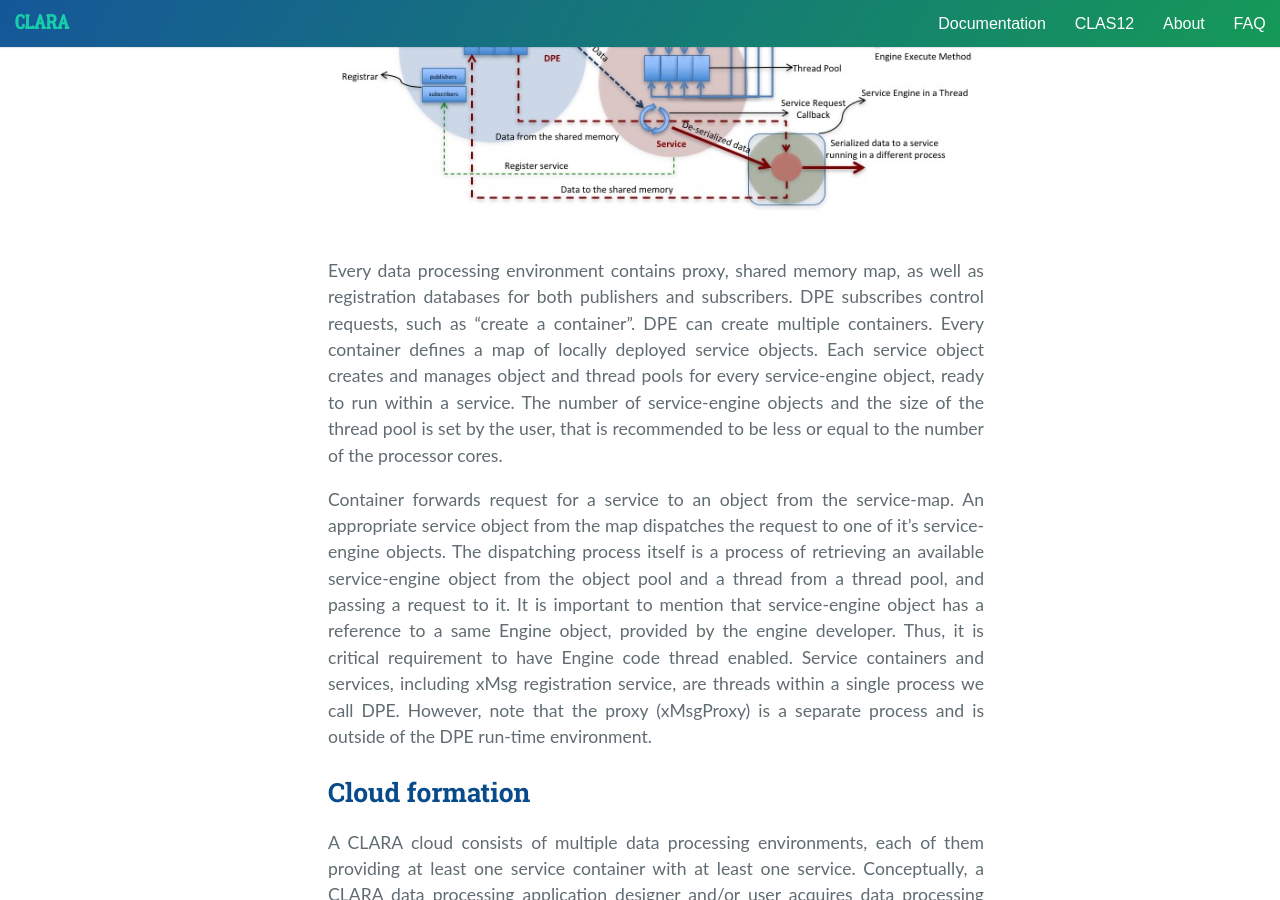
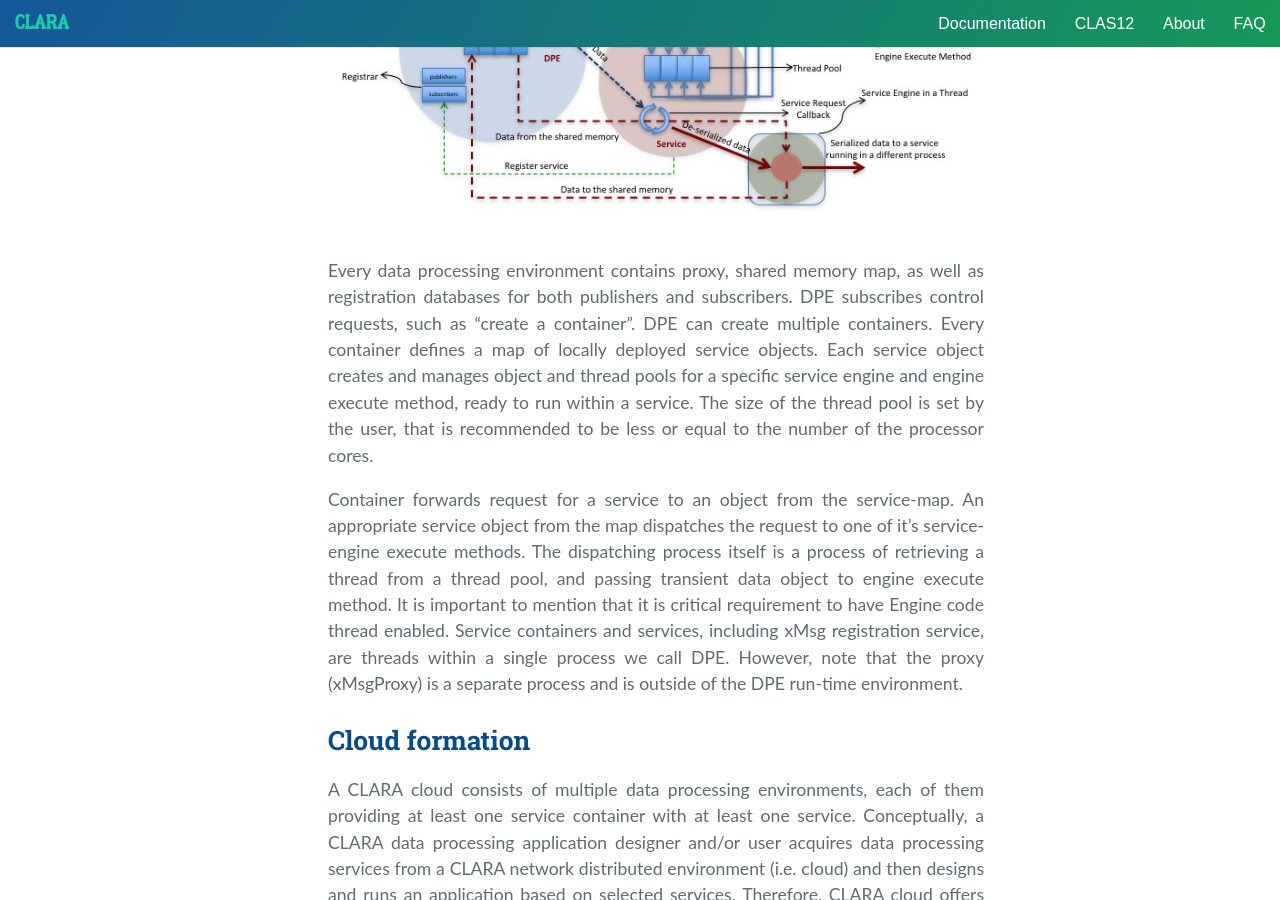
Before and after one commit to JeffersonLab/clara-docs, a Jekyll site: the page built from docs/guides/framework.md, in a window 1280 px wide and 900 px high, scrolled down 6437 px. Built offline with Jekyll 4.4.1, drawn with Linux system fonts in a browser that asks for light colours; nearby versions of some CDN libraries.

Commit message:
minor update of the framework text.

```diff
--- a/docs/guides/framework.md
+++ b/docs/guides/framework.md
@@ -228,19 +228,16 @@ DPE subscribes control requests, such as "create a container".
 DPE can create multiple containers.
 Every container defines a map of locally deployed service objects.
 Each service object creates and manages object and thread pools
-for every service-engine object, ready to run within a service.
-The number of service-engine objects and the size of the thread pool is set by the user,
+for a specific service engine and engine execute method, ready to run within a service.
+The size of the thread pool is set by the user,
 that is recommended to be less or equal to the number of the processor cores.
 
 Container forwards request for a service to an object from the service-map.
 An appropriate service object from the map
-dispatches the request to one of it's service-engine objects.
-The dispatching process itself is a process of retrieving an available service-engine object
-from the object pool and a thread from a thread pool,
-and passing a request to it.
-It is important to mention that service-engine object has a reference to a same Engine object,
-provided by the engine developer.
-Thus, it is critical requirement to have Engine code thread enabled.
+dispatches the request to one of it's service-engine execute methods.
+The dispatching process itself is a process of retrieving a thread from a thread pool,
+and passing transient data object to engine execute method.
+It is important to mention that it is critical requirement to have Engine code thread enabled.
 Service containers and services, including xMsg registration service,
 are threads within a single process we call DPE.
 However, note that the proxy (xMsgProxy) is a separate process
```
